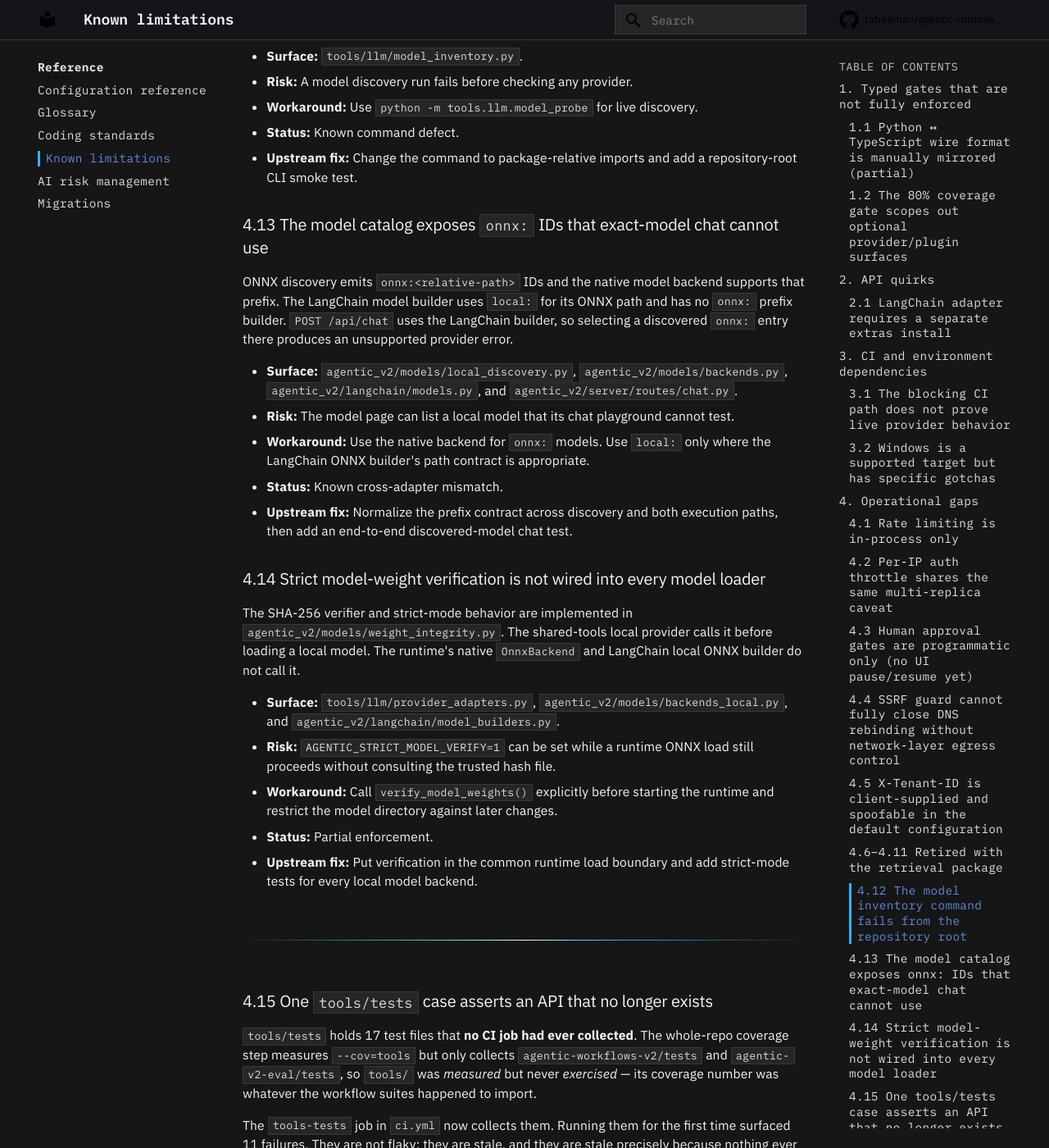
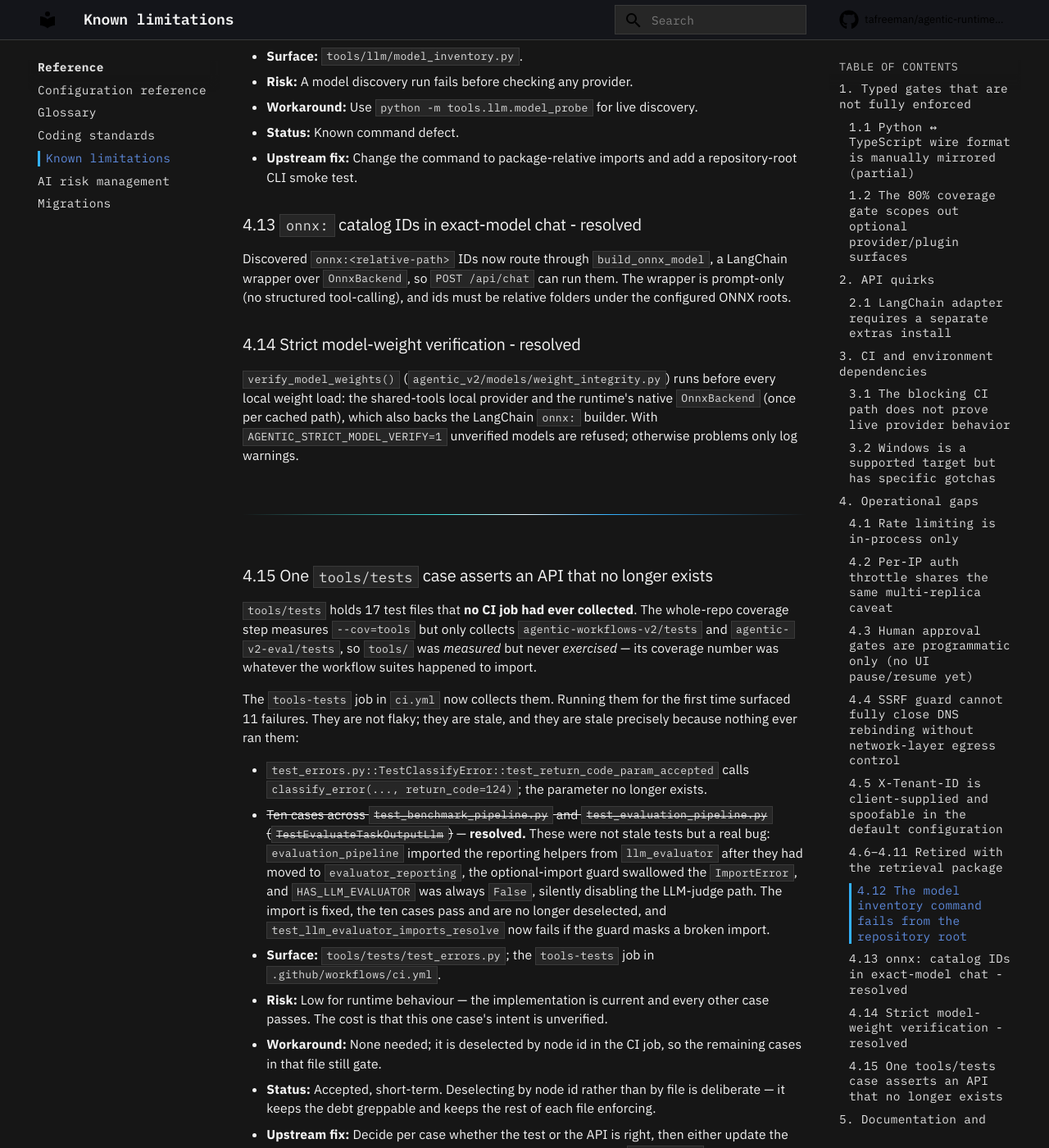
Before and after one commit to tafreeman/agentic-runtime-platform, an MkDocs documentation site: the page built from docs/KNOWN_LIMITATIONS.md, in a window 1280 px wide and 1400 px high, scrolled down 6926 px. Shown: the whole window at 82% size. Built offline with MkDocs 1.6.1 and Material for MkDocs 9.7.7, drawn with Linux system fonts in a browser that asks for light colours; comment, search, counter and statistics services are not loaded.

Commit message:
docs: ONNX chat routing and weight verification limitations are resolved

```diff
--- a/docs/KNOWN_LIMITATIONS.md
+++ b/docs/KNOWN_LIMITATIONS.md
@@ -184,42 +184,20 @@
 - **Upstream fix:** Change the command to package-relative imports and add a
   repository-root CLI smoke test.
 
-### 4.13 The model catalog exposes `onnx:` IDs that exact-model chat cannot use
+### 4.13 `onnx:` catalog IDs in exact-model chat - resolved
 
-ONNX discovery emits `onnx:<relative-path>` IDs and the native model backend
-supports that prefix. The LangChain model builder uses `local:` for its ONNX
-path and has no `onnx:` prefix builder. `POST /api/chat` uses the LangChain
-builder, so selecting a discovered `onnx:` entry there produces an unsupported
-provider error.
+Discovered `onnx:<relative-path>` IDs now route through `build_onnx_model`, a
+LangChain wrapper over `OnnxBackend`, so `POST /api/chat` can run them. The
+wrapper is prompt-only (no structured tool-calling), and ids must be relative
+folders under the configured ONNX roots.
 
-- **Surface:** `agentic_v2/models/local_discovery.py`,
-  `agentic_v2/models/backends.py`, `agentic_v2/langchain/models.py`, and
-  `agentic_v2/server/routes/chat.py`.
-- **Risk:** The model page can list a local model that its chat playground
-  cannot test.
-- **Workaround:** Use the native backend for `onnx:` models. Use `local:` only
-  where the LangChain ONNX builder's path contract is appropriate.
-- **Status:** Known cross-adapter mismatch.
-- **Upstream fix:** Normalize the prefix contract across discovery and both
-  execution paths, then add an end-to-end discovered-model chat test.
+### 4.14 Strict model-weight verification - resolved
 
-### 4.14 Strict model-weight verification is not wired into every model loader
-
-The SHA-256 verifier and strict-mode behavior are implemented in
-`agentic_v2/models/weight_integrity.py`. The shared-tools local provider calls
-it before loading a local model. The runtime's native `OnnxBackend` and
-LangChain local ONNX builder do not call it.
-
-- **Surface:** `tools/llm/provider_adapters.py`,
-  `agentic_v2/models/backends_local.py`, and
-  `agentic_v2/langchain/model_builders.py`.
-- **Risk:** `AGENTIC_STRICT_MODEL_VERIFY=1` can be set while a runtime ONNX
-  load still proceeds without consulting the trusted hash file.
-- **Workaround:** Call `verify_model_weights()` explicitly before starting the
-  runtime and restrict the model directory against later changes.
-- **Status:** Partial enforcement.
-- **Upstream fix:** Put verification in the common runtime load boundary and
-  add strict-mode tests for every local model backend.
+`verify_model_weights()` (`agentic_v2/models/weight_integrity.py`) runs before
+every local weight load: the shared-tools local provider and the runtime's
+native `OnnxBackend` (once per cached path), which also backs the LangChain
+`onnx:` builder. With `AGENTIC_STRICT_MODEL_VERIFY=1` unverified models are
+refused; otherwise problems only log warnings.
 
 ---
 
```
Also changed, not shown: docs/SUPPLY_CHAIN.md (+5 -7 lines).
